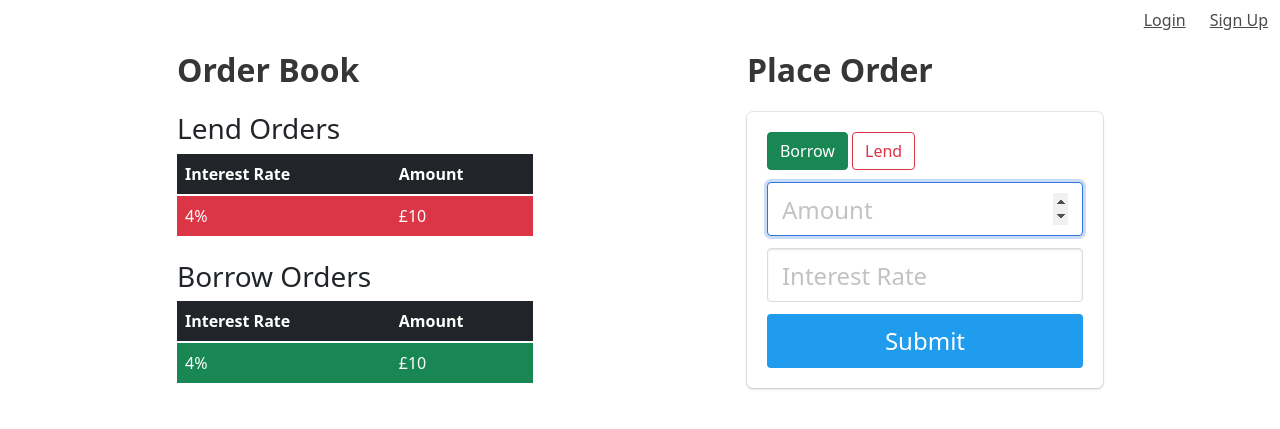
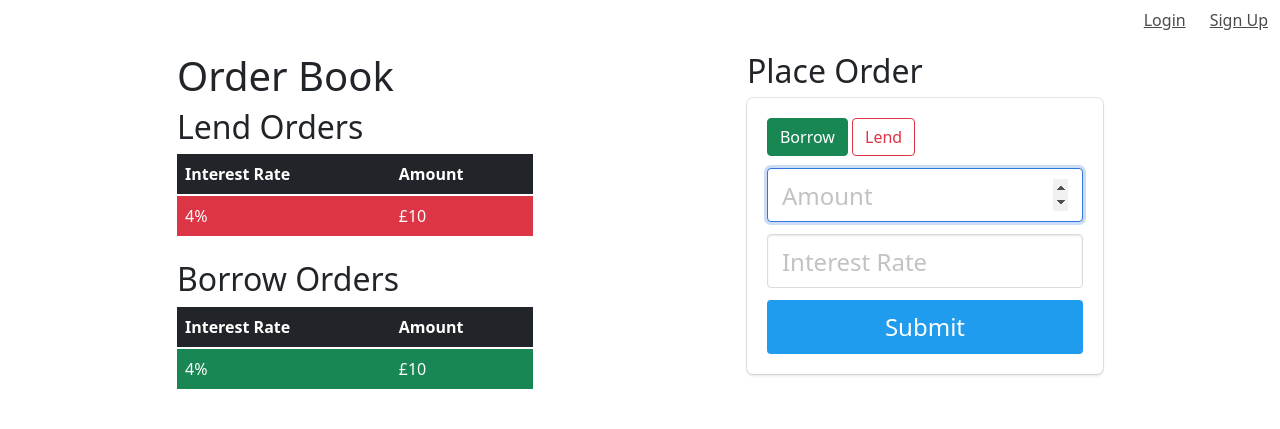
Before and after one commit to ingridkvcs/cfg_p2p_project, a Flask app: template templates/order_book.html in a window 1280 px wide. Shown: the part 24-453 px from the top of the page. Run offline with Flask 2, Linux system fonts and the light colour scheme; the template is opened without the code that fills it: most values are stand-ins (such as "Sample title", 1, 10 or a date in 2020); parts of the project's set-up code (start-up, migrations or seed data) failed here and were passed over.

Commit message:
Moved Bulma title classes

```diff
--- a/templates/login.html
+++ b/templates/login.html
@@ -5,7 +5,7 @@
 {% block title %}Login{% endblock %}
 {% block content %}
 <div class="column is-4 is-offset-4">
-    <h3 class="title">Login</h3>
+    <h1>Login</h1>
     <div class="box">
         {% with messages = get_flashed_messages() %}
         {% if messages %}
--- a/templates/order_book.html
+++ b/templates/order_book.html
@@ -7,8 +7,8 @@
 <div class="container">
     <div class="row">
         <div class="column is-4 is-offset-1">
-            <h2 class="title">Order Book</h2>
-            <h3>Lend Orders</h3>
+            <h1>Order Book</h1>
+            <h2>Lend Orders</h2>
             <table class="table">
                 <thead class="table-dark">
                 <tr>
@@ -26,7 +26,7 @@
                 </tbody>
             </table>
 
-            <h3>Borrow Orders</h3>
+            <h2>Borrow Orders</h2>
             <table class="table">
                 <thead class="table-dark">
                 <tr>
@@ -46,7 +46,7 @@
 
         </div>
         <div class="column is-4 is-offset-2">
-            <h2 class="title">Place Order</h2>
+            <h2>Place Order</h2>
             <div class="box">
                 {% with messages = get_flashed_messages() %}
                 {% if messages %}
--- a/templates/signup.html
+++ b/templates/signup.html
@@ -5,7 +5,7 @@
 {% block title %}Sign up{% endblock %}
 {% block content %}
 <div class="column is-4 is-offset-4">
-    <h3 class="title">Sign Up</h3>
+    <h1>Sign Up</h1>
     <div class="box">
         {% with messages = get_flashed_messages() %}
         {% if messages %}
```
